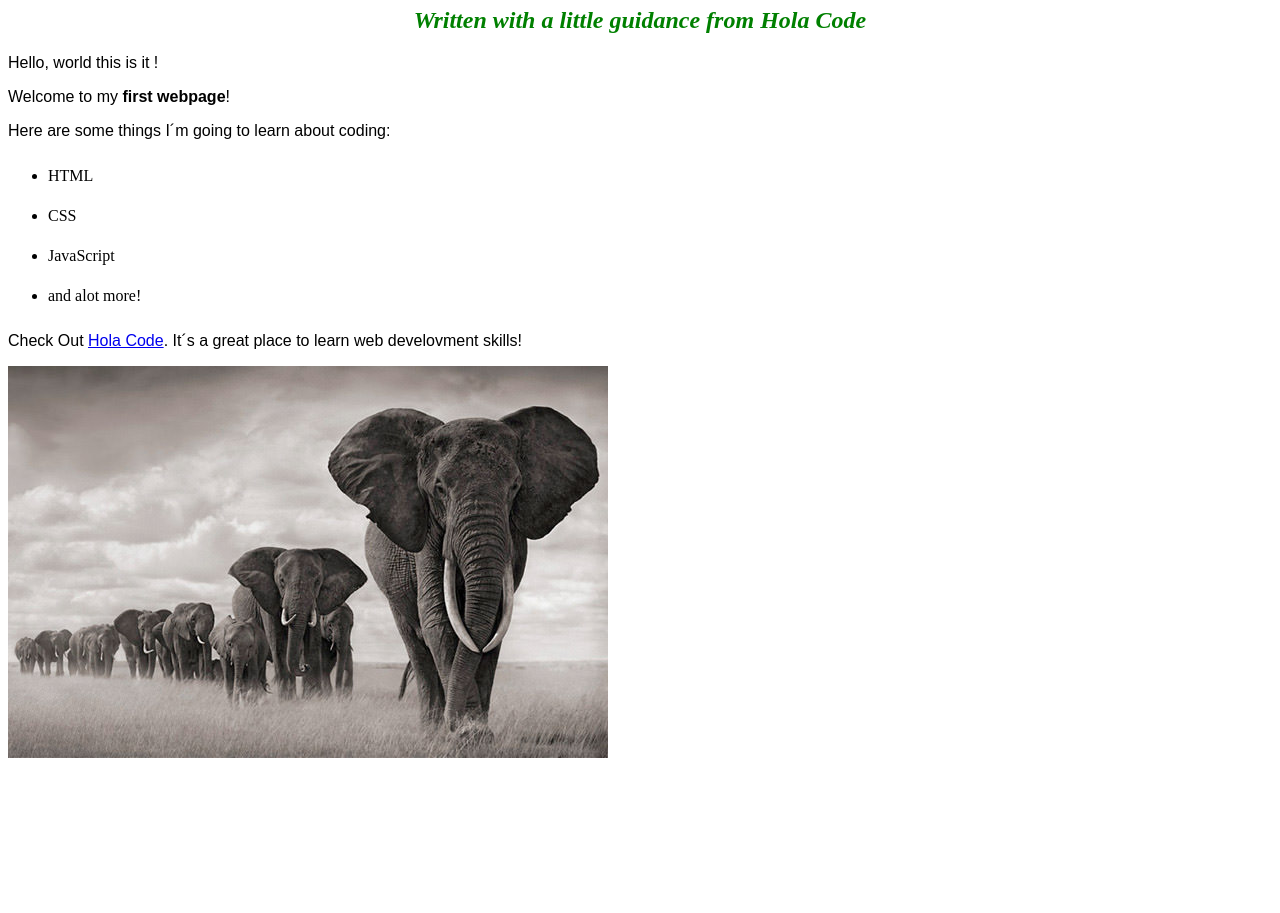
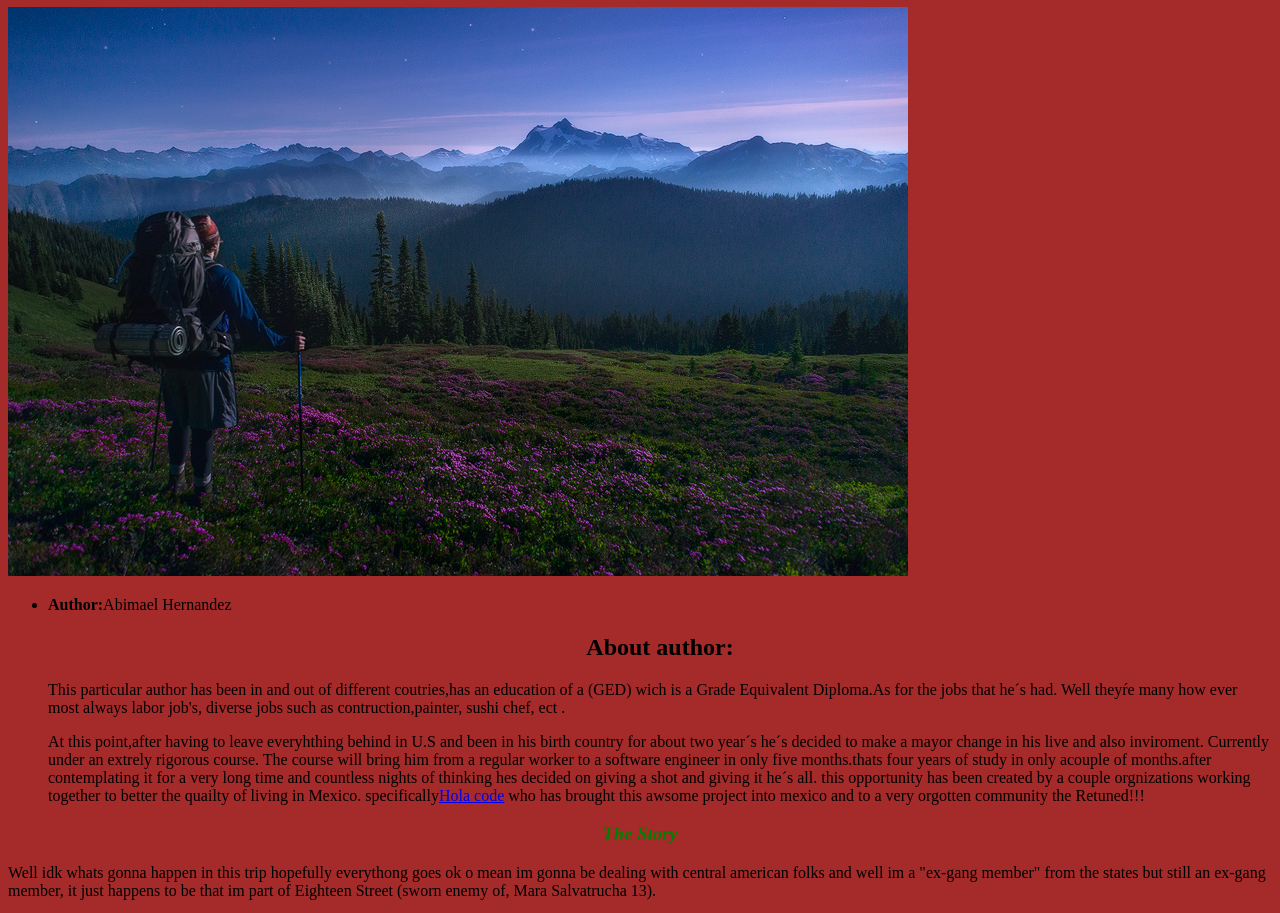
Before and after one commit to abimaelhernandez/abimaelhernandez.github.io, a plain HTML site: page index.html in a window 1280 px wide. Shown: the part 73-986 px from the top of the page. Before the commit the page ends 843 px from the top, so only its background shows below. Drawn offline with Linux system fonts and the light colour scheme.

Commit message:
change name of folder

```diff
--- a/css/portfolio.css
+++ b/css/portfolio.css
@@ -11,3 +11,6 @@ h3 {
   text-align: center;
   font-style: italic;
 }
+body{
+  background-color: brown;
+}
--- a/index.html
+++ b/index.html
@@ -2,25 +2,44 @@
 <html>
 
 <head>
-  <title>My first web page</title>
-  <link href="css/styles.css" rel="stylesheet" type="text/css">
+  <title>A short story of a returnee</title>
+  <meta charset="utf-8">
+  <link rel="stylesheet" type="text/css" href="css/portfolio.css">
 </head>
 
 <body>
-  <h1>A short story about Elephants.</h1>
-  <h2>Written with a little guidance from <em> Hola Code</em></h2>
+  <h1>A short story of a returnee</h1>
+  <img src="crossings.jpg" alt="A photo that represents me">
+</body>
+<ul>
+  <li><strong>Author:</strong>Abimael Hernandez</li>
+  <h2><strong>About author:</strong></h2>
 
-  <p>Hello, world this is it !</p>
-  <p>Welcome to my <strong>first  webpage</strong>!</p>
+  <P>This particular author has been in and out of different coutries,has an education of a (GED) wich is a Grade Equivalent Diploma.As for the jobs that he´s had. Well theyŕe many how ever most always labor job's, diverse jobs such as contruction,painter,
+    sushi chef, ect .
+  </p>
+  <p>At this point,after having to leave everyhthing behind in U.S and been in his birth country for about two year´s he´s decided to make a mayor change in his live and also inviroment. Currently under an extrely rigorous course. The course will bring him
+    from a regular worker to a software engineer in only five months.thats four years of study in only acouple of months.after contemplating it for a very long time and countless nights of thinking hes decided on giving a shot and giving it he´s all.
+    this opportunity has been created by a couple orgnizations working together to better the quailty of living in Mexico. specifically<a href="http://www.conovo.org/holacode/">Hola code</a> who has brought this awsome project into mexico and to a very
+    orgotten community the Retuned!!! </p>
 
-  <p>Here are some things I´m going to learn about coding:</p>
-  <ul>
-    <li>HTML</li>
-    <li>CSS</li>
-    <li>JavaScript</li>
-    <li>and alot more!</li>
-  </ul>
-  <p>Check Out <a href="https://www.conovo.org/holacode/">Hola Code</a>. It´s a great place to learn web develovment skills!</p>
-  <img src="blackelephant.jpeg" alt=A photo of an elephant ">
-  </body>
-  </html>
+</ul>
+<h3><strong>The Story</strong></h3>
+<p>Well idk whats gonna happen in this trip hopefully everythong goes ok o mean im gonna be dealing with central american folks and well im a "ex-gang member" from the states but still an ex-gang member, it just happens to be that im part of Eighteen Street
+  (sworn enemy of, Mara Salvatrucha 13).
+  <p>As some people may know this gangs are organized crime organizations that control their country in some parts . Extortion,kid knapping,rent for bussiness,armed robbery these been just some ways to control their region. To get to the poin.these gangs
+    mentioned are originated in Central America.ive thought of some crazy things however im going with the best of inttention . Im trying to help some how, with tips,experience , idk on how to get through my country.</p>
+  <p>Let me tell you my country is , Beautifull but not a very safe place. Specially if youre a migrant . Ive delt with it in U.S but never here so lets see what happens this should be fun . 9/17/2017
+  </p>
+  <h3><strong>
+  Interest/hobbies/skills</strong></h3>
+  <ol>
+    <strong><li>Wants a success story and to set an example</li>
+    <li>Stability</li>
+    <li>Plays in a Basketball team</li>
+    <li>Awsome cook</li>
+    <li>Versatile</li>
+  </strong>
+  </ol>
+
+</html>
```
Also changed, not shown: portfolio.html (deleted, +0 -45 lines), 1 other file.
